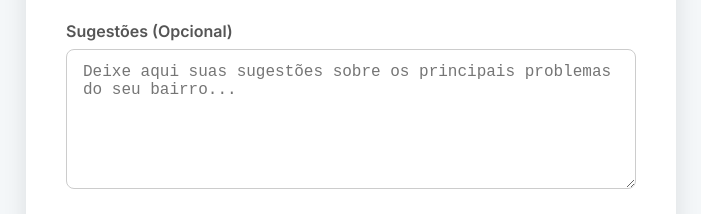
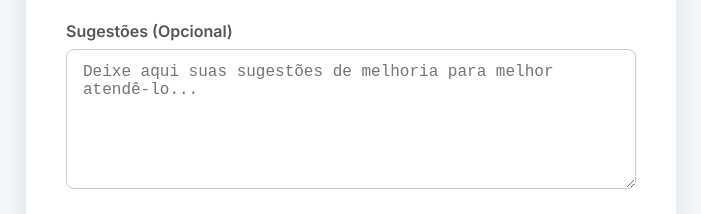
Before and after one commit to Tedesqui/indicacao, a plain HTML site: page index.html in a window 1280 px wide. Shown: the part 513-727 px from the top of the page, without its empty margins (289-990 px from the left). Drawn offline with Linux system fonts and the light colour scheme.

Commit message:
Update index.html

```diff
--- a/index.html
+++ b/index.html
@@ -178,7 +178,7 @@
 
             <div class="form-group">
                 <label for="sugestoes">Sugestões (Opcional)</label>
-                <textarea id="sugestoes" name="Sugestões" placeholder="Deixe aqui suas sugestões sobre os principais problemas do seu bairro..."></textarea>
+                <textarea id="sugestoes" name="Sugestões" placeholder="Deixe aqui suas sugestões de melhoria para melhor atendê-lo..."></textarea>
             </div>
 
             <button type="submit" class="submit-btn" id="submit-button">
```
